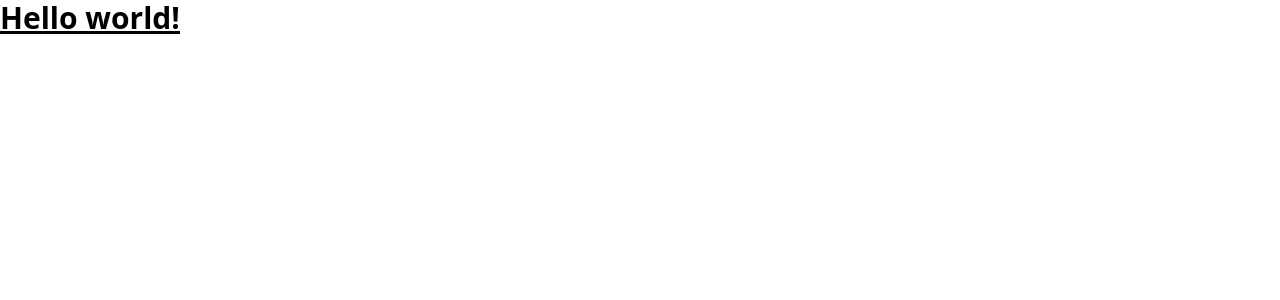
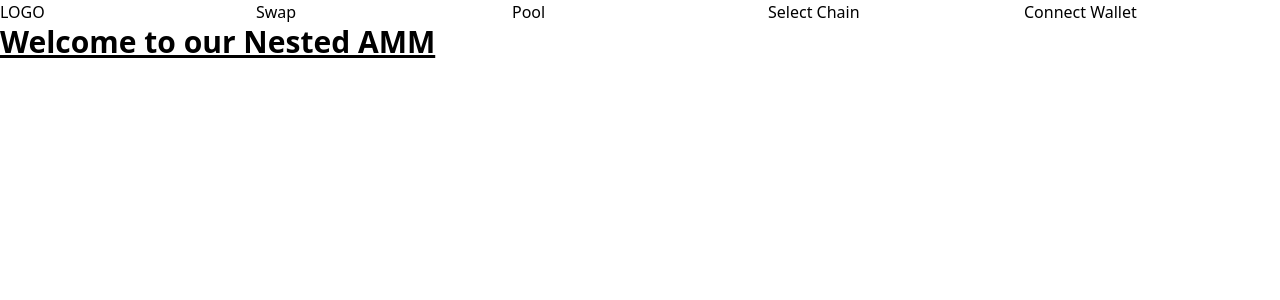
Before and after one commit to HackMoneyNAMM/Frontend, a React (Create React App) app: page / in a window 1280 px wide. Shown: the top 300 px of the page. Built offline with nearby package versions, Linux system fonts and the light colour scheme.

Commit message:
structure

```diff
--- a/package.json
+++ b/package.json
@@ -6,10 +6,13 @@
     "@testing-library/jest-dom": "^5.16.4",
     "@testing-library/react": "^13.2.0",
     "@testing-library/user-event": "^13.5.0",
+    "ethers": "^5.6.6",
     "react": "^18.1.0",
     "react-dom": "^18.1.0",
     "react-scripts": "5.0.1",
-    "web-vitals": "^2.1.4"
+    "web-vitals": "^2.1.4",
+    "web3": "^1.7.3",
+    "web3modal": "^1.9.7"
   },
   "scripts": {
     "start": "react-scripts start",
--- /dev/null
+++ b/src/header/Header.js
@@ -0,0 +1,23 @@
+function Header() {
+  return (
+    <div class="grid grid-cols-5 gap 4">
+      <div>
+        <div>LOGO</div>
+      </div>
+      <div>
+        <div>Swap</div>
+      </div>
+      <div>
+        <div>Pool</div>
+      </div>
+      <div>
+        <div>Select Chain</div>
+      </div>
+      <div>
+        <div>Connect Wallet</div>
+      </div>
+    </div>
+  )
+}
+
+export default Header;
--- a/src/homePage/App.js
+++ b/src/homePage/App.js
@@ -1,10 +1,13 @@
-import './App.css';
+import Header from "../header/Header";
 
 function App() {
   return (
-    <h1 className="text-3xl font-bold underline">
-      Hello world!
-    </h1>
+    <div>
+      <Header/>
+      <h1 className="text-3xl font-bold underline">
+        Welcome to our Nested AMM
+      </h1>
+    </div>
   )
 }
 
```
Also changed, not shown: src/connectWallet/connectWallet.js (added), 1 other file (tests, documents, lock files or other folders).
